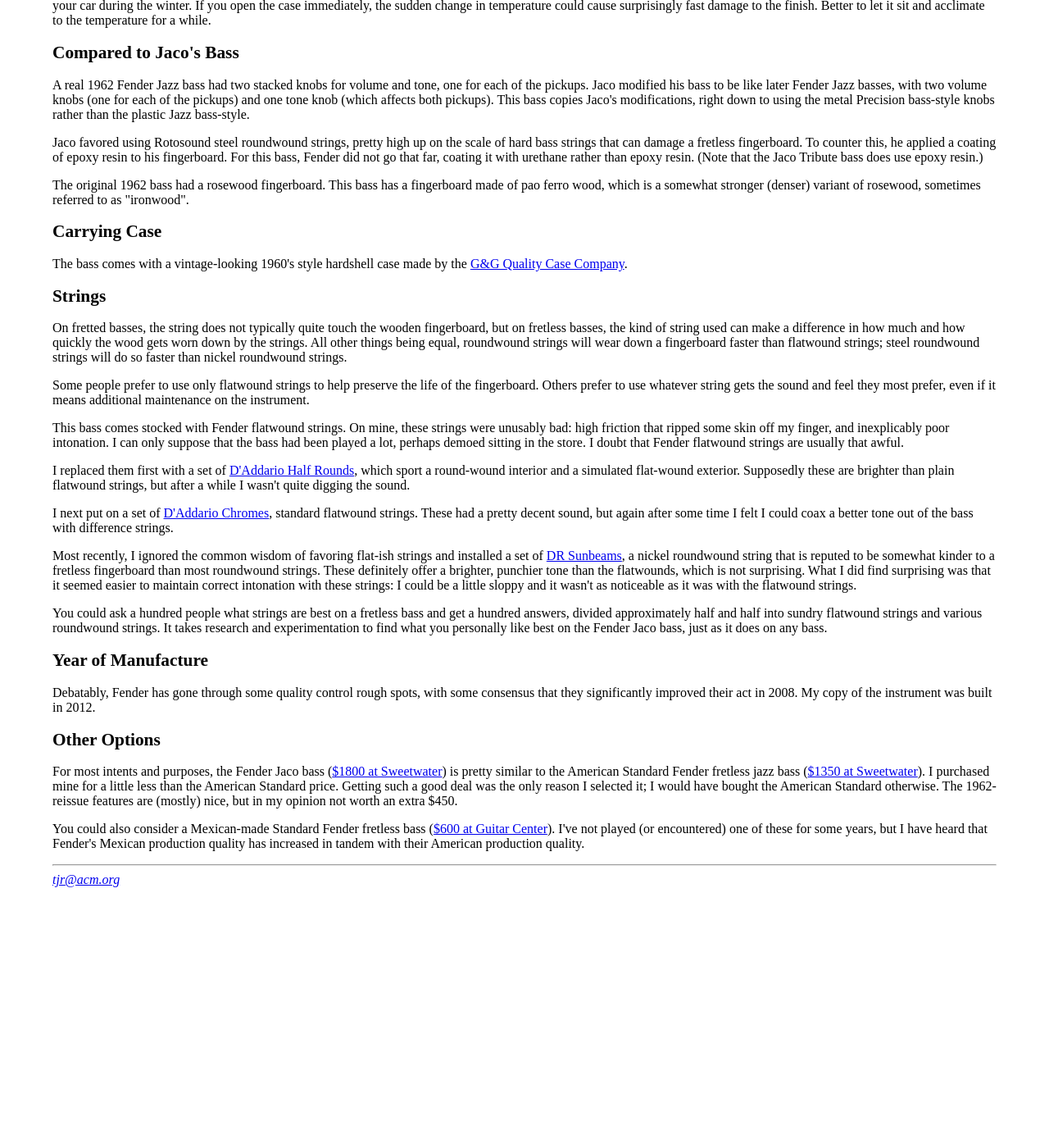
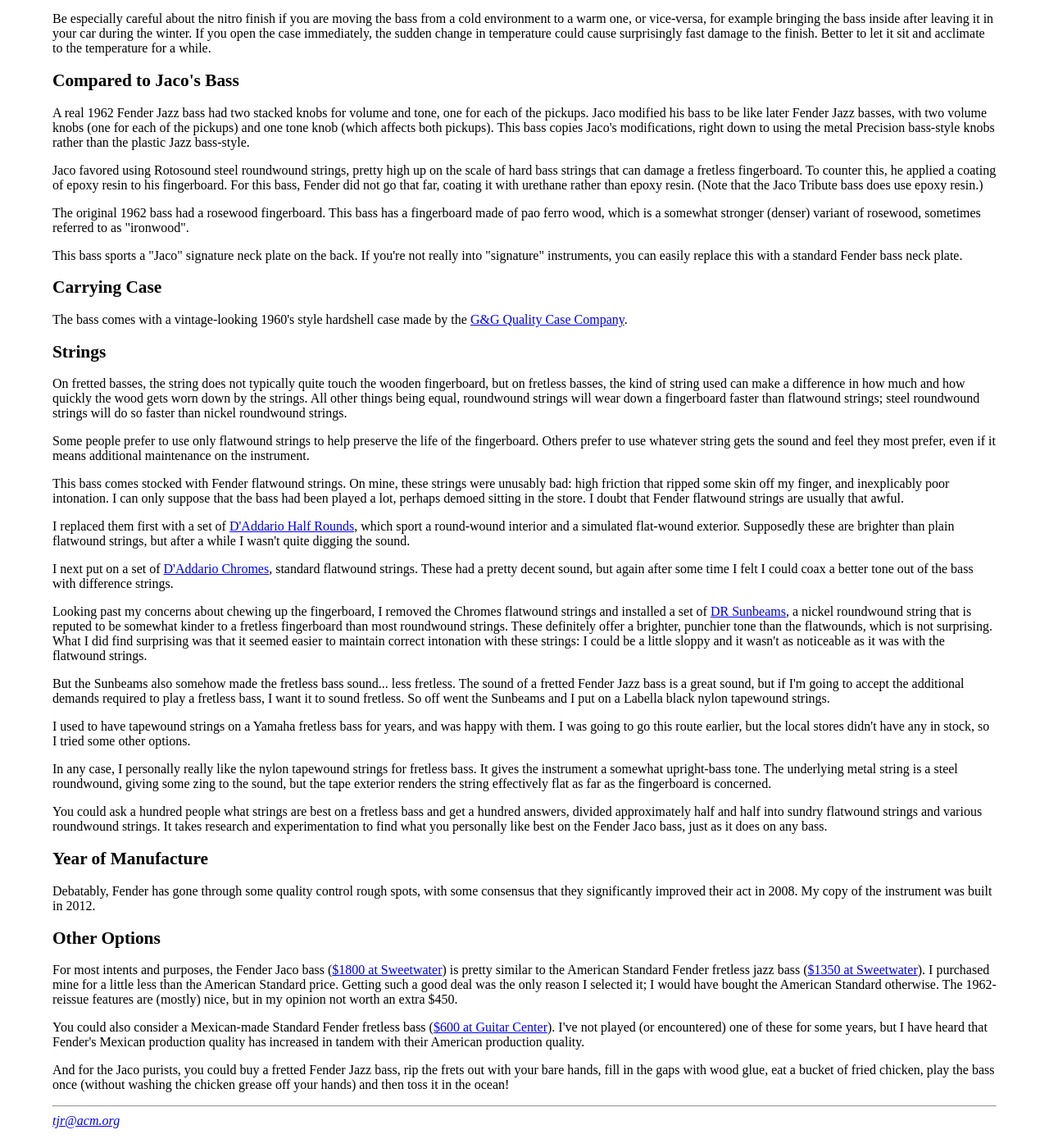
Before and after one commit to tjr/tjr.github.com, a Jekyll site: the page music/fender-fretless-jaco-bass.html, which Jekyll copies as it is, in a window 1280 px wide and 1400 px high, scrolled down 729 px. Shown: the whole window at 82% size. Built offline with Jekyll 4.4.1, drawn with Linux system fonts in a browser that asks for light colours; before the commit the page ends 1835 px from its top, so only the background shows below that; some of the changed text lies outside the part shown.

Commit message:
updated fender fretless bass page

```diff
--- a/music/fender-fretless-jaco-bass.html
+++ b/music/fender-fretless-jaco-bass.html
@@ -103,6 +104,10 @@ The original 1962 bass had a rosewood fingerboard. This bass has
 a fingerboard made of pao ferro wood, which is a somewhat stronger
 (denser) variant of rosewood, sometimes referred to as "ironwood".
 
+<p>
+This bass sports a "Jaco" signature neck plate on the back. If you're
+not really into "signature" instruments, you can easily replace this
+with a standard Fender bass neck plate.
 
 <h2>Carrying Case</h2>
 
@@ -149,7 +154,8 @@ sound, but again after some time I felt I could coax a better tone out
 of the bass with difference strings.
 
 <p>
-Most recently, I ignored the common wisdom of favoring flat-ish
+Looking past my concerns about chewing up the fingerboard, I removed
+the Chromes flatwound
 strings and installed a set
 of <a href="http://www.amazon.com/DR-Strings-Sunbeam-Nickel-Plated/dp/B0002FO8E2/">DR
 Sunbeams</a>, a nickel roundwound string that is reputed to be
@@ -159,6 +165,26 @@ flatwounds, which is not surprising. What I did find surprising was
 that it seemed easier to maintain correct intonation with these
 strings: I could be a little sloppy and it wasn't as noticeable as it
 was with the flatwound strings.
+
+<p>
+But the Sunbeams also somehow made the fretless bass sound... less
+fretless. The sound of a fretted Fender Jazz bass is a great sound,
+but if I'm going to accept the additional demands required to
+play a fretless bass, I want it to sound fretless. So off went the
+Sunbeams and I put on a Labella black nylon tapewound strings.
+
+<p>
+I used to have tapewound strings on a Yamaha fretless bass for
+years, and was happy with them. I was going to go this route
+earlier, but the local stores didn't have any in stock, so I tried
+some other options.
+
+<p>
+In any case, I personally really like the nylon tapewound strings
+for fretless bass. It gives the instrument a somewhat upright-bass
+tone. The underlying metal string is a steel roundwound, giving some
+zing to the sound, but the tape exterior renders the string effectively
+flat as far as the fingerboard is concerned.
 
 <p>
 You could ask a hundred people what strings are best on a fretless
@@ -198,6 +224,13 @@ for some years, but I have heard that Fender's Mexican production
 quality has increased in tandem with their American production
 quality.
 
+<p>
+And for the Jaco purists, you could buy a fretted Fender Jazz bass,
+rip the frets out with your bare hands, fill in the gaps with wood
+glue, eat a bucket of fried chicken, play the bass once (without
+washing the chicken grease off your hands) and then toss it in the
+ocean!
+
 <hr>
 <i><a href="mailto:tjr@acm.org">tjr@acm.org</a></i>
 
```
Also changed, not shown: other parts of music/fender-fretless-jaco-bass.html (+6 -5 lines).
